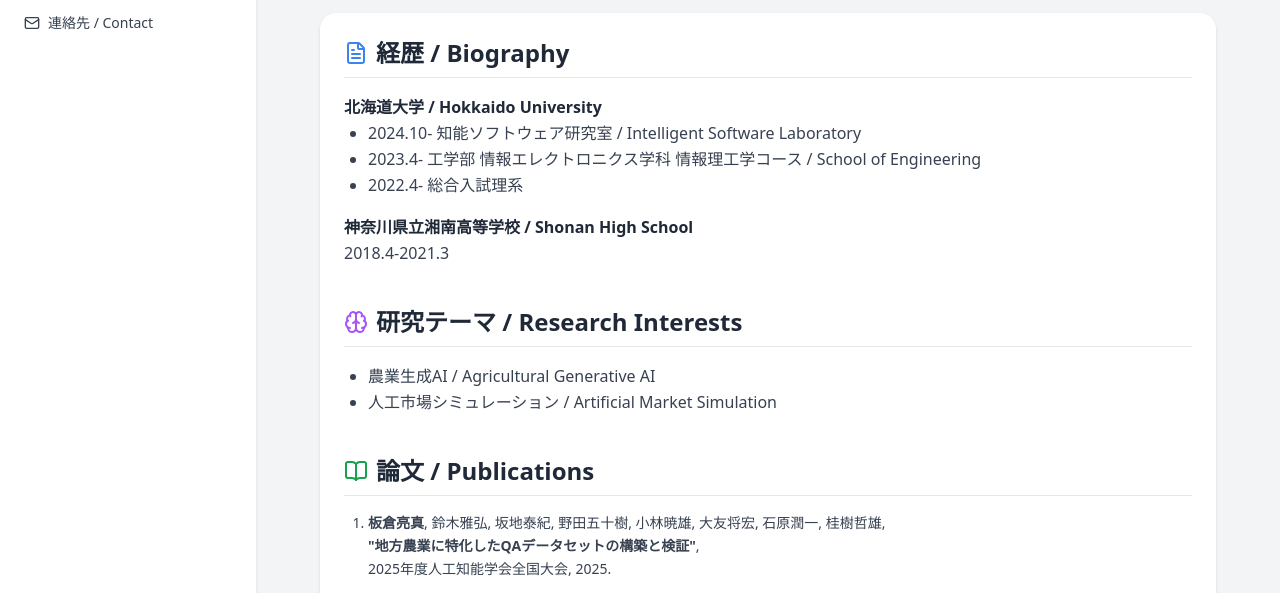
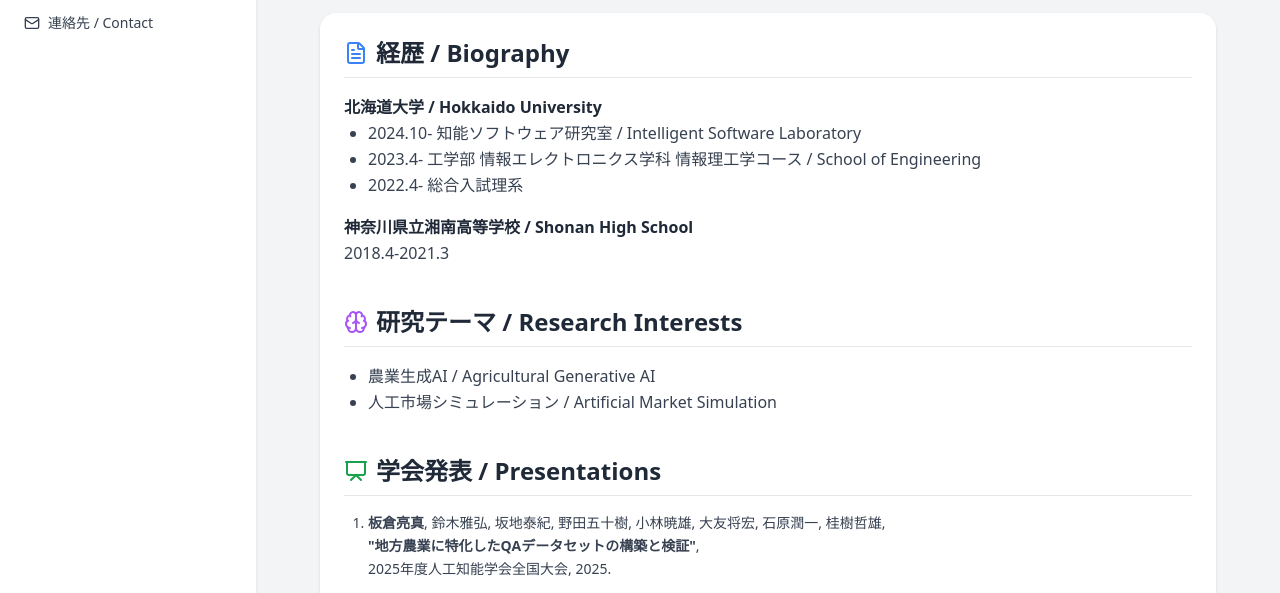
Before and after one commit to itakuraryoma/itakuraryoma.github.io, a plain HTML site: page index.html in a window 1280 px wide. Shown: the part 171-764 px from the top of the page. Drawn offline with nearby package versions, Linux system fonts and the light colour scheme.

Commit message:
Update index.html

```diff
--- a/index.html
+++ b/index.html
@@ -80,8 +80,8 @@
         <!-- 論文 -->
         <section id="publications">
           <h2 class="text-2xl font-semibold mb-4 border-b pb-2 flex items-center gap-2">
-            <i data-lucide="book-open" class="w-6 h-6 text-green-600"></i>
-            論文 / Publications
+            <i data-lucide="presentation" class="w-6 h-6 text-green-600"></i>
+            学会発表 / Presentations
           </h2>
           <ol class="list-decimal pl-6 space-y-4 text-gray-700 text-sm leading-relaxed">
             <li>
```
